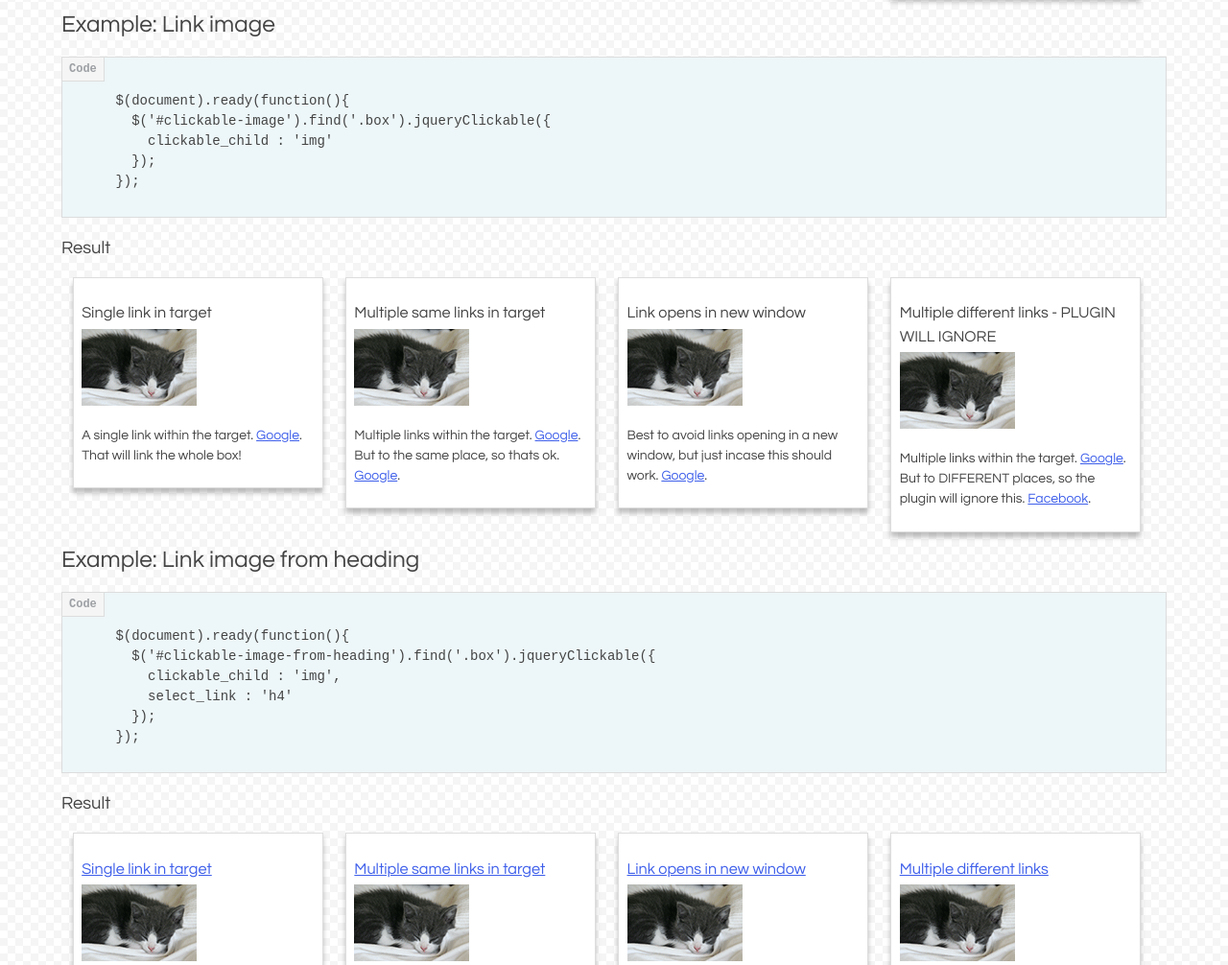
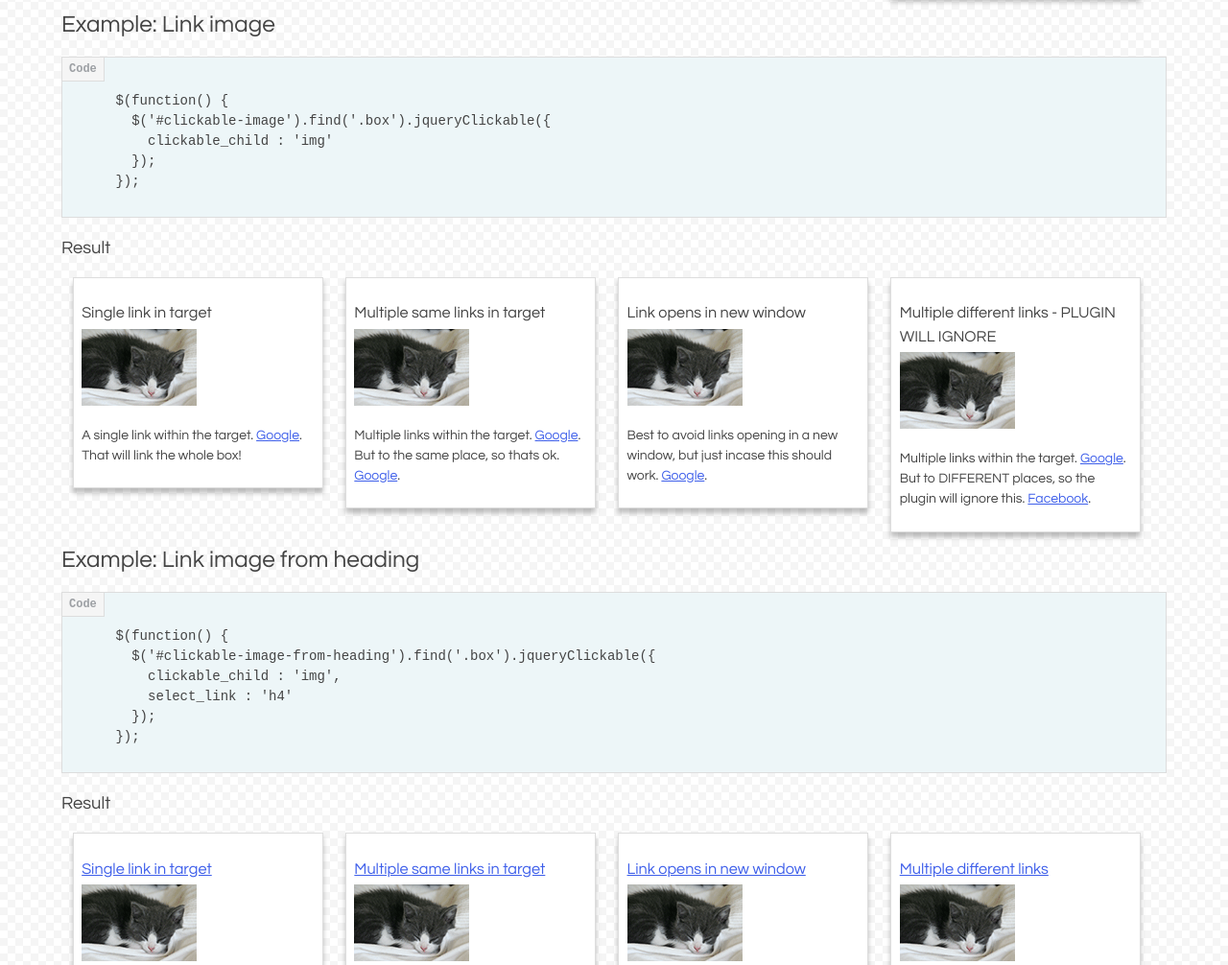
Before and after one commit to lawlesscreation/jquery.clickable, a plain HTML site: page index.html in a window 1280 px wide. Shown: the part 1278-2284 px from the top of the page at 96% size. Drawn offline with nearby package versions, Linux system fonts and the light colour scheme.

Commit message:
improved example

```diff
--- a/index.html
+++ b/index.html
@@ -117,7 +117,7 @@
 
       <h2>Example: Link image</h2>
       <pre>
-      $(document).ready(function(){
+      $(function() {
         $('#clickable-image').find('.box').jqueryClickable({
           clickable_child : 'img'
         });
@@ -154,7 +154,7 @@
 
       <h2>Example: Link image from heading</h2>
       <pre>
-      $(document).ready(function(){
+      $(function() {
         $('#clickable-image-from-heading').find('.box').jqueryClickable({
           clickable_child : 'img',
           select_link : 'h4'
```
